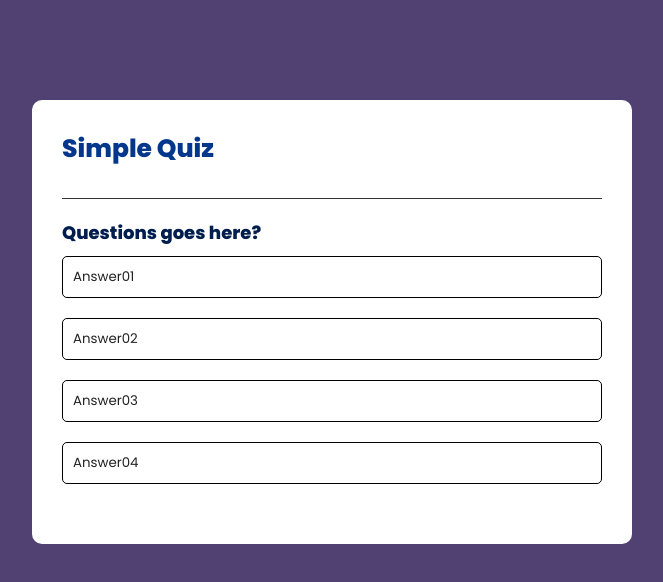
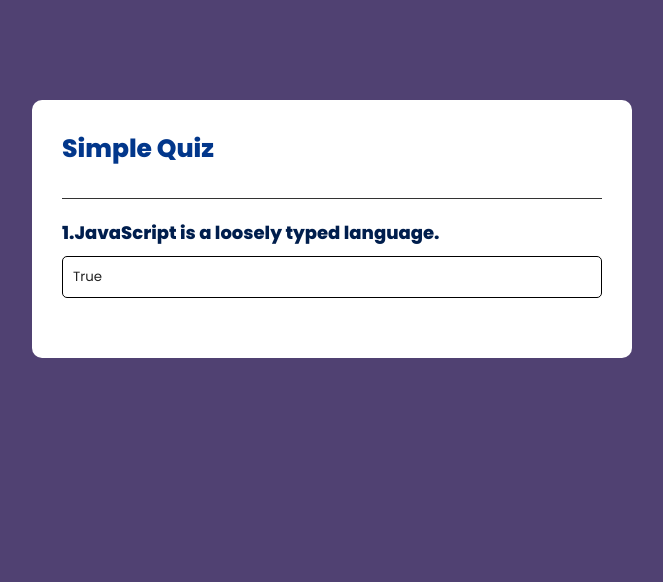
Before and after one commit to niks-nikhil-anand/Js_Interview_Questions_with_10_mini_projects, a plain HTML site: page quiz_app/index.html in a window 1280 px wide. Shown: the whole page, without its empty margins (308-971 px from the left). Drawn offline with Linux system fonts and the light colour scheme.

Commit message:
added correct , incorrect answers style and script.

```diff
--- a/quiz_app/script.js
+++ b/quiz_app/script.js
@@ -52,6 +52,51 @@ const questions = [
 
 ]
 
-const questionButton = document.getElementById("question");
+const questionElement = document.getElementById("question");
 const answerButton = document.getElementById("answer-btn");
 const nextButton = document.getElementById("next-btn");
+
+let currentQuestionIndex = 0;
+let score = 0;
+function startQuiz(){
+    currentQuestionIndex =0;
+    score = 0;
+    nextButton.innerHTML = "Next";
+    showQuestions();
+}
+
+function showQuestions(){
+    resetState();
+   let currentQuestion = questions[currentQuestionIndex];
+    let questionsNo = currentQuestionIndex +1;
+    questionElement.innerHTML = questionsNo + "." + currentQuestion.questions;
+
+    currentQuestion.answers.forEach(answer => {
+        const button = document.createElement("button");
+        button.innerHTML = answer.text;
+        button.classList.add("btn");
+        answerButton.appendChild(button);
+        if(answers.correct){
+            button.dataset.correct = answers.correct;
+        }
+        button.addEventListener("click" , selectAnswer);
+    })
+}
+
+function resetState(){
+   nextButton.style.display = "none";
+   while(answerButton.firstChild){
+    answerButton.removeChild(answerButton.firstChild);
+   }
+}
+
+ function selectAnswer(dets){
+    const selectedBtn = e.target;
+    const isCorrect = selectedBtn.dataset.correct === "true";
+    if(isCorrect){
+        selectedBtn.classList.add("correct");
+    }else{
+        selectedBtn.classList.add("incorrect");
+    }
+ }
+startQuiz();
--- a/quiz_app/style.css
+++ b/quiz_app/style.css
@@ -61,6 +61,10 @@ body{
     font-size: 15px;
     border: 0;
     display: none;
-
-
 }
+.correct{
+    background: #9aeabc;
+}
+.incorrect{
+    background: #ff9393;
+}
```
